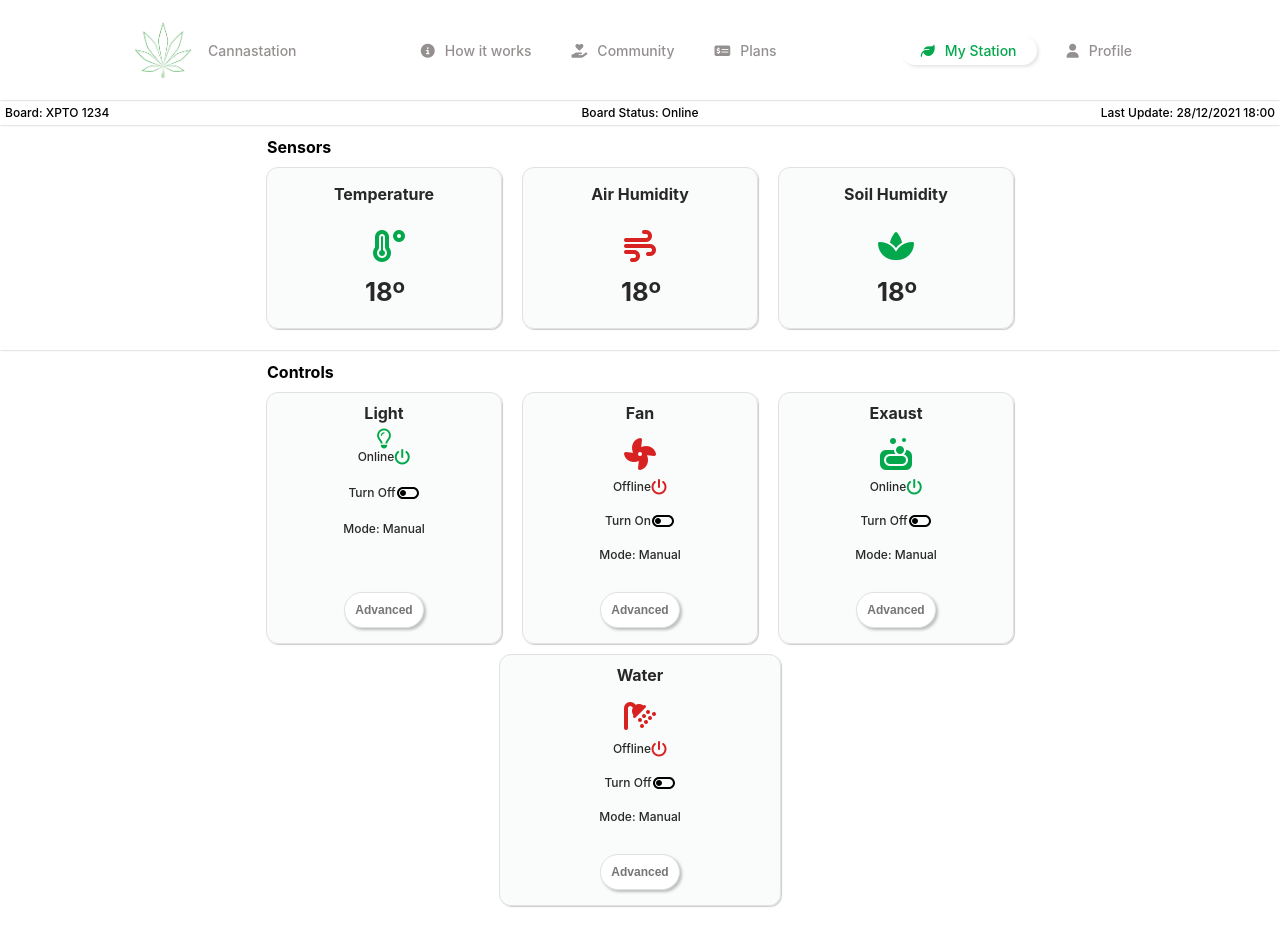
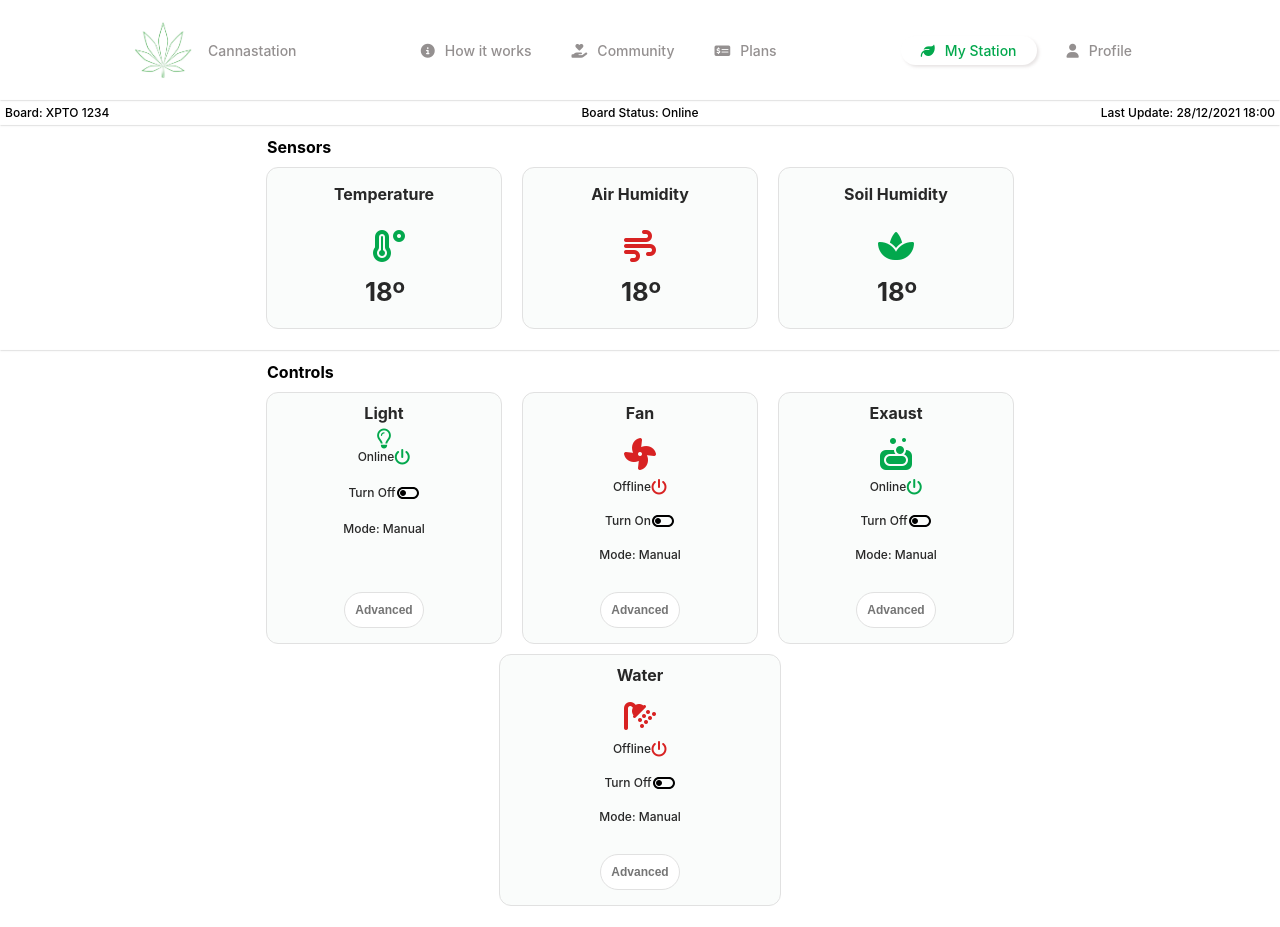
Before and after one commit to FlavioHPOliveira/cannadesign, a plain HTML site: page index.html in a window 1280 px wide. Drawn offline with Linux system fonts and the light colour scheme.

Commit message:
small fixes

```diff
--- a/css/sensor.css
+++ b/css/sensor.css
@@ -71,7 +71,6 @@
   margin: 5px 10px;
   margin-top: 5px;
   margin-bottom: 5px;
-  box-shadow: 1px 1px 1px rgba(56, 56, 56, 0.25);
 }
 
 .sensor__card h3 {
@@ -103,7 +102,7 @@
   margin-top: 20px;
   padding: 10px;
   background: #ffffff;
-  box-shadow: 2px 2px 3px rgba(0, 0, 0, 0.25);
+
   border-radius: 20px;
   cursor: pointer;
   font-size: 12px;
```
Also changed, not shown: index.html (+0 -1 lines).
